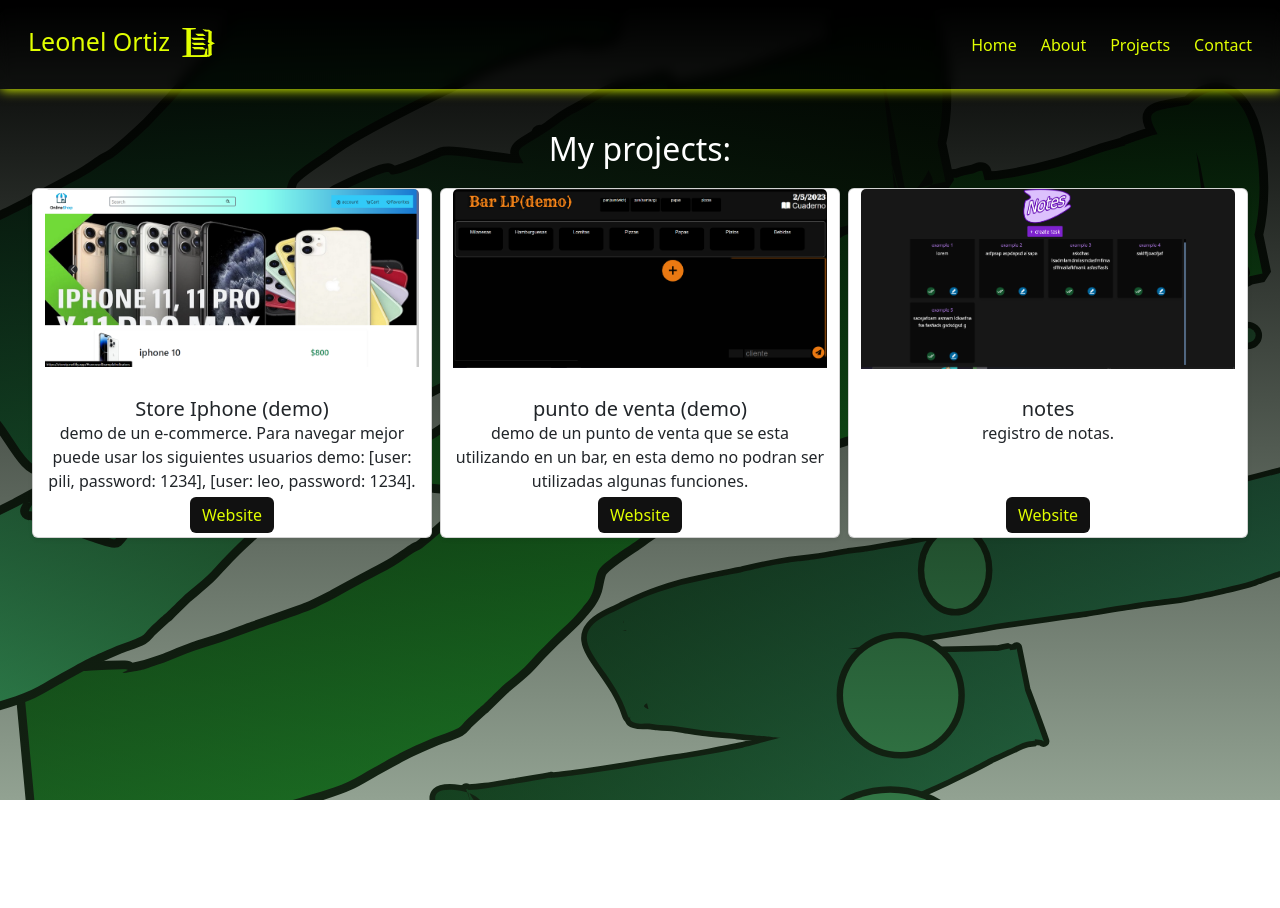
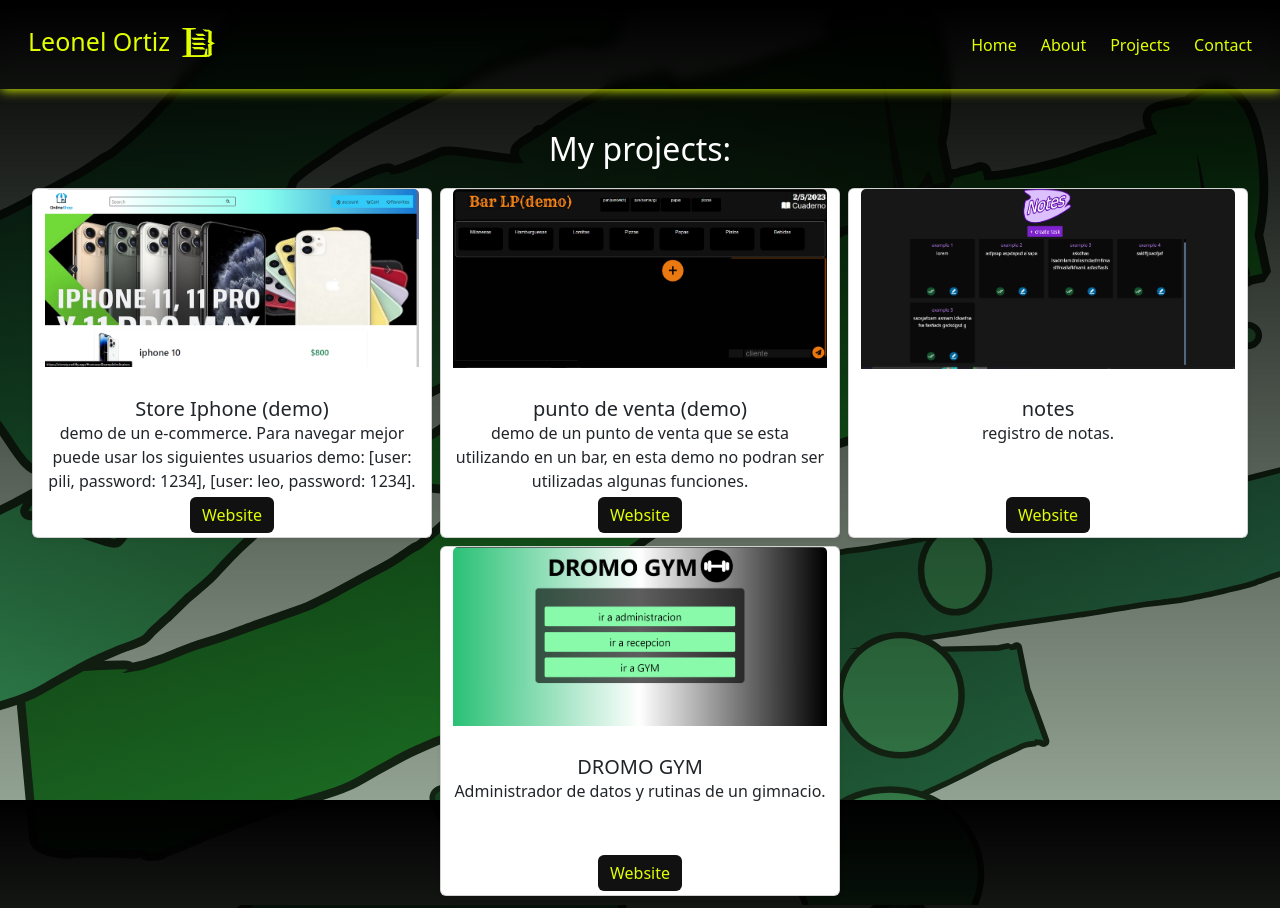
Before and after one commit to leonelortiz41/portfolio, a React (Vite) app: page /Projects in a window 1280 px wide. Before the commit the page ends 800 px from the top, so only its background shows below. Built offline with nearby package versions, Linux system fonts and the light colour scheme.

Commit message:
subiendo project dromo gym

```diff
--- a/src/pages/About.jsx
+++ b/src/pages/About.jsx
@@ -19,7 +19,7 @@ function About() {
                     <h3 className='text-center '>About me</h3>
                     <p className=''>
                     I'm Leonel, I'm 23 years old. I am a Full Stack web developer and designer, with a Front-End orientation. I consider myself a creative person. I study daily to perfect myself and expand my skills as a programmer. I love generating attractive experiences visually but also functionally. I would like to join a work team to contribute my knowledge and continue developing my skills. Greetings from Tucuman, Argentina.
-                    <img src={arg} className='ms-2' style={{height:"30px"}}/>
+                    <img src={arg} className='ms-2' style={{height:"25px"}}/>
                     </p>
                     <a className="btn btn-blackgreen d-block ms-auto me-4" href={`https://www.dropbox.com/s/10ifpnj222j3xiy/cv-leonel-ortiz.pdf?dl=0`} target='_blank'>Donwload CV</a>
             </div>
--- a/src/pages/Projects.jsx
+++ b/src/pages/Projects.jsx
@@ -1,41 +1,52 @@
 import storeip from '../assets/storeip.png'
 import barlpdemo from '../assets/barlpdemo.png'
 import notes from '../assets/notes.png'
+import dromo from '../assets/dromo.png'
 
 function Projects() {
     return (
-        <div className="container-fluid text-center mx-auto animation-show" style={{ marginTop: "130px"}}>
+        <div className="container-fluid text-center mx-auto animation-show" style={{ marginTop: "130px" }}>
             <h2>My projects:</h2>
             <div className='row p-2 rounded mx-auto justify-content-center container-fluid '>
 
-                <div className="card d-flex pb-1  m-1 justify-content-between shadow-sm col-" style={{maxWidth:"400px", height:"350px"}}>
+                <div className="card d-flex pb-1  m-1 justify-content-between shadow-sm col-" style={{ maxWidth: "400px", height: "350px" }}>
                     <img src={storeip} className="card-img-top" />
                     <div className=" d-flex flex-column">
-                        <div style={{height:"100px"}}>
+                        <div style={{ height: "100px" }}>
                             <h5 className="card-title m-auto text-center">Store Iphone (demo)</h5>
                             <p className="card-text">demo de un e-commerce. Para navegar mejor puede usar los siguientes usuarios demo: [user: pili, password: 1234], [user: leo, password: 1234].</p>
                         </div>
                         <a href="https://storeip.netlify.app" target='_blank' className="btn mx-auto btn-blackgreen">Website</a>
                     </div>
                 </div>
-                <div className="card d-flex pb-1  m-1 justify-content-between shadow-sm col-" style={{maxWidth:"400px", height:"350px"}}>
+                <div className="card d-flex pb-1  m-1 justify-content-between shadow-sm col-" style={{ maxWidth: "400px", height: "350px" }}>
                     <img src={barlpdemo} className="card-img-top" />
                     <div className=" d-flex flex-column">
-                        <div style={{height:"100px"}}>
+                        <div style={{ height: "100px" }}>
                             <h5 className="card-title m-auto text-center">punto de venta (demo)</h5>
                             <p className="card-text">demo de un punto de venta que se esta utilizando en un bar, en esta demo no podran ser utilizadas algunas funciones.</p>
                         </div>
-                        <a href="https://barlp-demo.netlify.app"  target='_blank'className="btn mx-auto btn-blackgreen">Website</a>
+                        <a href="https://barlp-demo.netlify.app" target='_blank' className="btn mx-auto btn-blackgreen">Website</a>
                     </div>
                 </div>
-                <div className="card d-flex pb-1  m-1 justify-content-between shadow-sm col-" style={{maxWidth:"400px", height:"350px"}}>
+                <div className="card d-flex pb-1  m-1 justify-content-between shadow-sm col-" style={{ maxWidth: "400px", height: "350px" }}>
                     <img src={notes} className="card-img-top" />
                     <div className=" d-flex flex-column">
-                        <div style={{height:"100px"}}>
+                        <div style={{ height: "100px" }}>
                             <h5 className="card-title m-auto text-center">notes</h5>
                             <p className="card-text">registro de notas.</p>
                         </div>
-                        <a href="https://notes41.netlify.app/"  target='_blank'className="btn mx-auto btn-blackgreen">Website</a>
+                        <a href="https://notes41.netlify.app/" target='_blank' className="btn mx-auto btn-blackgreen">Website</a>
+                    </div>
+                </div>
+                <div className="card d-flex pb-1  m-1 justify-content-between shadow-sm col-" style={{ maxWidth: "400px", height: "350px" }}>
+                    <img src={dromo} className="card-img-top" />
+                    <div className=" d-flex flex-column">
+                        <div style={{ height: "100px" }}>
+                            <h5 className="card-title m-auto text-center">DROMO GYM</h5>
+                            <p className="card-text">Administrador de datos y rutinas de un gimnacio.</p>
+                        </div>
+                        <a href="https://notes41.netlify.app/" target='_blank' className="btn mx-auto btn-blackgreen">Website</a>
                     </div>
                 </div>
             </div>
```
Also changed, not shown: src/assets/arg.svg, src/assets/dromo.png (added). Lines whose indentation alone changed are shown as unchanged.
